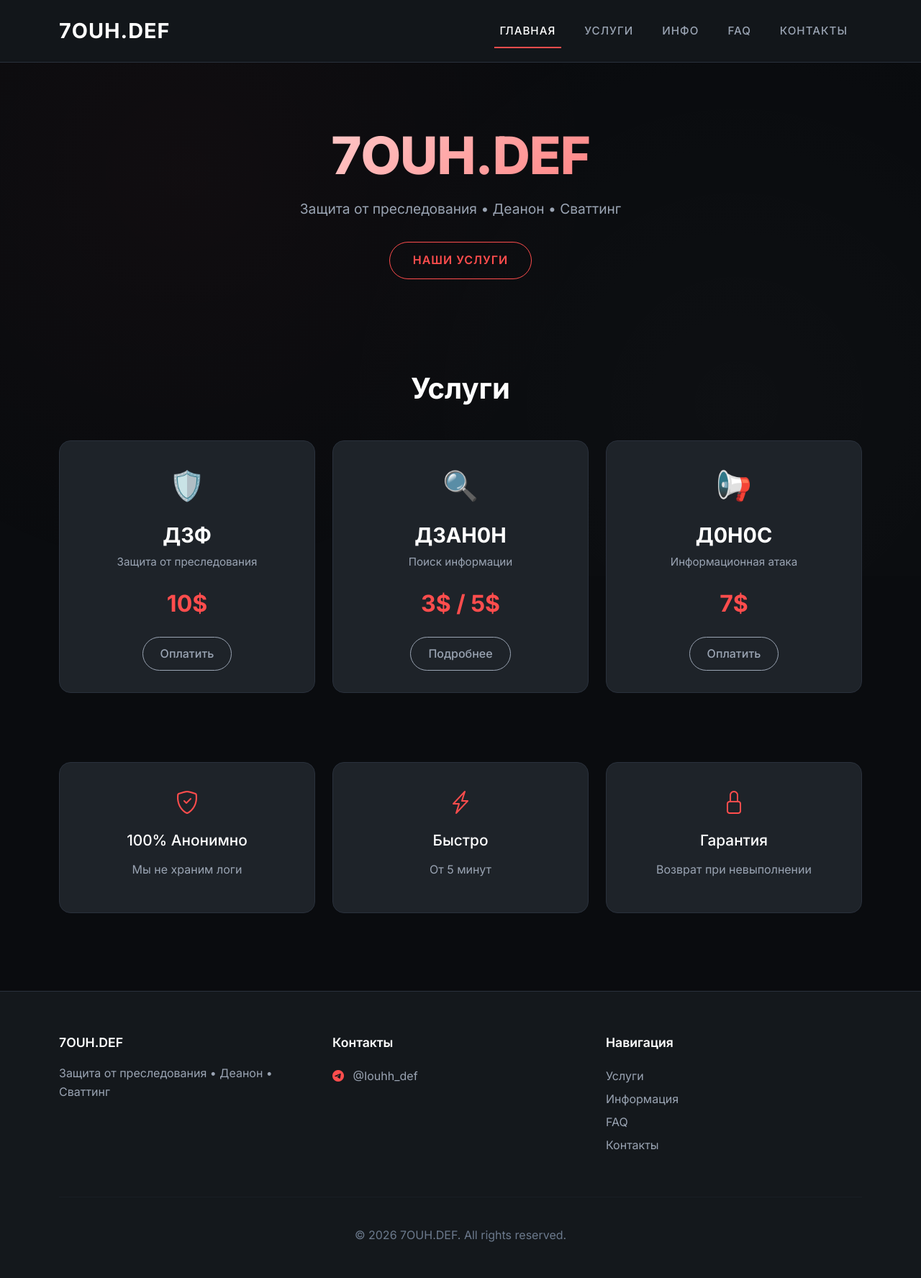
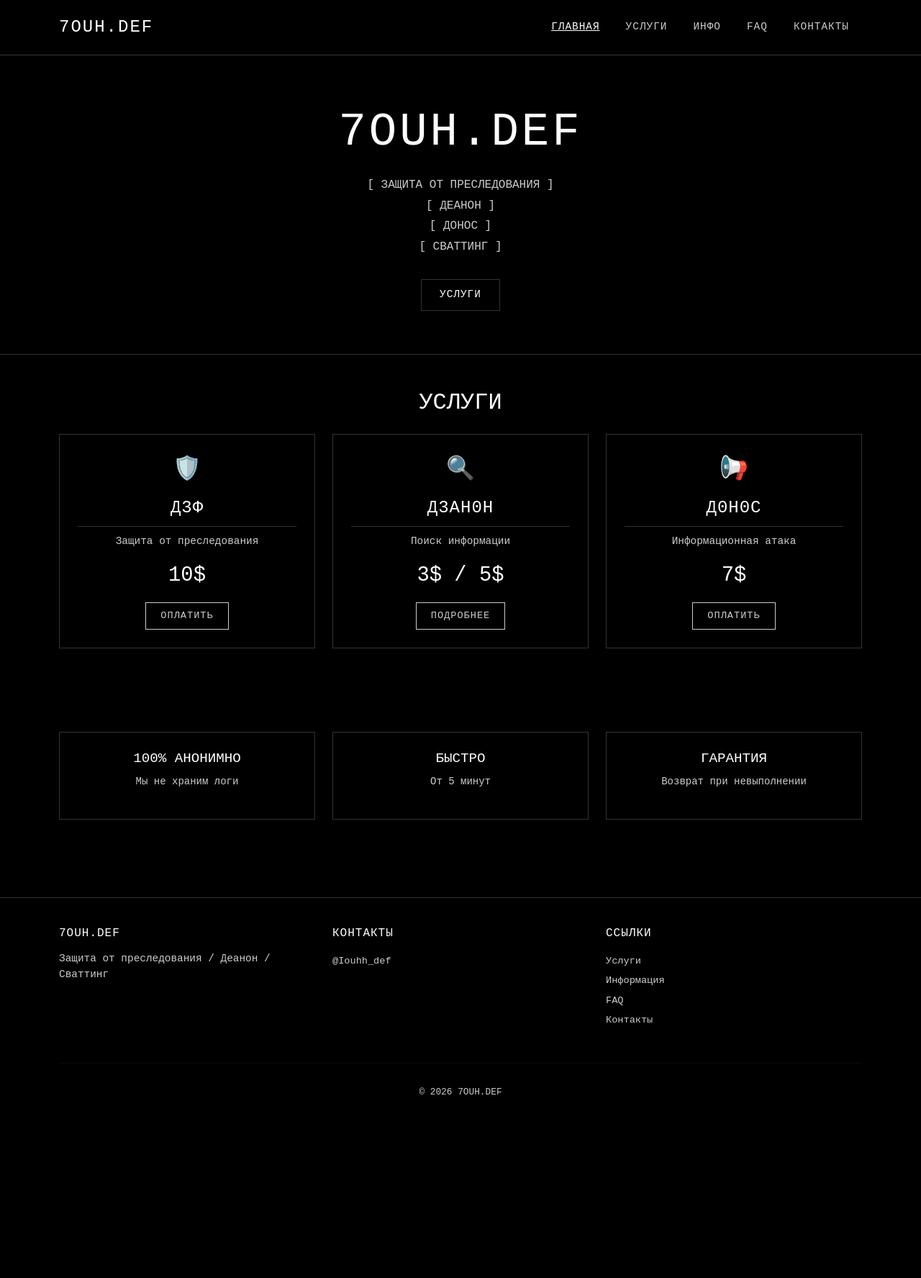
Before and after one commit to zavet-coder/osint_sait, a Flask app: page / in a window 1280 px wide. Shown: the whole page at 72% size. After the commit the page ends 1521 px from the top, so only its background shows below. Run offline with Flask 3, Linux system fonts and the light colour scheme.

Commit message:
обновастиля2

```diff
--- a/static/css/style.css
+++ b/static/css/style.css
@@ -1,15 +1,14 @@
-/* ========== НОВЫЙ МИНИМАЛИСТИЧНЫЙ СТИЛЬ ========== */
+/* ========== DOXBIN СТИЛЬ ========== */
 :root {
-    --bg-primary: #0a0c0f;
-    --bg-secondary: #14181c;
-    --bg-card: #1e2329;
-    --accent: #ff4d4d;
-    --accent-hover: #ff6666;
+    --bg-primary: #000000;
+    --bg-secondary: #111111;
     --text-primary: #ffffff;
-    --text-secondary: #9aa4b3;
-    --text-muted: #6c7a8d;
-    --border: #2a313c;
-    --glow: rgba(255, 77, 77, 0.15);
+    --text-secondary: #cccccc;
+    --text-muted: #666666;
+    --border: #333333;
+    --accent: #ffffff;
+    --link: #cccccc;
+    --link-hover: #ffffff;
 }
 
 * {
@@ -19,87 +18,53 @@
 }
 
 body {
-    font-family: 'Inter', -apple-system, BlinkMacSystemFont, sans-serif;
+    font-family: 'Courier New', 'Lucida Console', monospace;
     background-color: var(--bg-primary);
     color: var(--text-primary);
-    line-height: 1.6;
+    line-height: 1.5;
     min-height: 100vh;
-    padding-top: 80px;
-}
-
-/* ГРАДИЕНТНЫЙ ФОН */
-.glow-bg {
-    position: fixed;
-    top: 0;
-    left: 0;
-    width: 100%;
-    height: 100%;
-    background: radial-gradient(circle at 20% 30%, rgba(255, 77, 77, 0.03) 0%, transparent 50%),
-                radial-gradient(circle at 80% 70%, rgba(255, 255, 255, 0.02) 0%, transparent 50%);
-    pointer-events: none;
-    z-index: -1;
+    padding-top: 70px;
+    font-size: 14px;
 }
 
 /* НАВИГАЦИЯ */
 .navbar {
-    background-color: var(--bg-secondary) !important;
+    background-color: var(--bg-primary) !important;
     border-bottom: 1px solid var(--border);
     padding: 15px 0;
-    position: fixed;
-    top: 0;
-    width: 100%;
-    z-index: 1000;
-    backdrop-filter: blur(10px);
-    background-color: rgba(20, 24, 28, 0.95) !important;
 }
 
 .navbar-brand {
-    font-size: 1.8rem;
-    font-weight: 700;
-    letter-spacing: 1px;
     color: var(--text-primary) !important;
-    transition: color 0.2s ease;
+    font-size: 1.5rem;
+    font-weight: normal;
+    text-transform: uppercase;
+    letter-spacing: 2px;
+    font-family: 'Courier New', monospace;
 }
 
 .navbar-brand:hover {
-    color: var(--accent) !important;
+    color: var(--text-secondary) !important;
 }
 
 .nav-link {
     color: var(--text-secondary) !important;
-    margin: 0 12px;
-    font-weight: 500;
-    font-size: 0.95rem;
+    margin: 0 10px;
     text-transform: uppercase;
+    font-size: 0.9rem;
     letter-spacing: 1px;
-    transition: color 0.2s ease;
-    position: relative;
-}
-
-.nav-link::after {
-    content: '';
-    position: absolute;
-    bottom: -4px;
-    left: 0;
-    width: 0;
-    height: 2px;
-    background-color: var(--accent);
-    transition: width 0.2s ease;
+    font-family: 'Courier New', monospace;
 }
 
 .nav-link:hover,
 .nav-link.active {
     color: var(--text-primary) !important;
-}
-
-.nav-link:hover::after,
-.nav-link.active::after {
-    width: 100%;
+    text-decoration: underline;
 }
 
 .navbar-toggler {
     border: 1px solid var(--border);
-    background-color: var(--bg-card);
+    background-color: var(--bg-primary);
 }
 
 .navbar-toggler-icon {
@@ -108,225 +73,211 @@ body {
 
 /* HERO СЕКЦИЯ */
 .hero-section {
-    padding: 80px 0;
-    position: relative;
-    text-align: center;
+    padding: 60px 0;
+    border-bottom: 1px solid var(--border);
 }
 
 .hero-title {
-    font-size: 4.5rem;
-    font-weight: 800;
-    letter-spacing: -1px;
-    line-height: 1.1;
+    font-size: 4rem;
+    font-weight: normal;
+    text-transform: uppercase;
+    letter-spacing: 4px;
     margin-bottom: 20px;
-    background: linear-gradient(135deg, var(--text-primary) 0%, var(--accent) 100%);
-    -webkit-background-clip: text;
-    -webkit-text-fill-color: transparent;
+    font-family: 'Courier New', monospace;
 }
 
 .hero-subtitle {
     color: var(--text-secondary);
-    font-size: 1.2rem;
+    font-size: 1rem;
     max-width: 600px;
     margin: 0 auto 30px;
+    line-height: 1.8;
 }
 
-/* КАРТОЧКИ УСЛУГ */
+/* КАРТОЧКИ */
 .service-card {
-    background-color: var(--bg-card);
+    background-color: var(--bg-primary);
     border: 1px solid var(--border);
-    border-radius: 16px;
-    padding: 30px;
-    transition: all 0.3s ease;
-    height: 100%;
-    position: relative;
-    overflow: hidden;
-}
-
-.service-card::before {
-    content: '';
-    position: absolute;
-    top: 0;
-    left: 0;
-    width: 2px;
-    height: 0;
-    background-color: var(--accent);
-    transition: height 0.3s ease;
+    padding: 25px;
+    margin-bottom: 20px;
 }
 
 .service-card:hover {
-    transform: translateY(-4px);
-    border-color: var(--accent);
-    box-shadow: 0 12px 30px var(--glow);
-}
-
-.service-card:hover::before {
-    height: 100%;
+    border-color: var(--text-primary);
 }
 
 .service-icon {
-    font-size: 2.5rem;
-    margin-bottom: 20px;
-    color: var(--accent);
+    font-size: 2rem;
+    margin-bottom: 15px;
+    color: var(--text-secondary);
 }
 
 .service-title {
-    font-size: 1.8rem;
-    font-weight: 700;
-    margin-bottom: 8px;
+    font-size: 1.5rem;
+    font-weight: normal;
+    margin-bottom: 10px;
+    text-transform: uppercase;
+    letter-spacing: 1px;
+    font-family: 'Courier New', monospace;
+    border-bottom: 1px solid var(--border);
+    padding-bottom: 10px;
 }
 
 .service-subtitle {
-    color: var(--accent);
-    font-size: 0.9rem;
+    color: var(--text-secondary);
+    font-size: 0.8rem;
     text-transform: uppercase;
     letter-spacing: 1px;
-    margin-bottom: 20px;
+    margin-bottom: 15px;
 }
 
 .service-description {
     color: var(--text-secondary);
-    margin-bottom: 20px;
-    font-size: 0.95rem;
+    margin-bottom: 15px;
+    font-size: 0.9rem;
 }
 
 .service-price {
-    font-size: 2rem;
-    font-weight: 700;
-    color: var(--accent);
-    margin: 20px 0;
+    font-size: 1.8rem;
+    font-weight: normal;
+    margin: 15px 0;
+    color: var(--text-primary);
+    font-family: 'Courier New', monospace;
 }
 
 .service-features {
     list-style: none;
     padding: 0;
-    margin: 20px 0;
+    margin: 15px 0;
+    border-top: 1px solid var(--border);
+    border-bottom: 1px solid var(--border);
+    padding: 15px 0;
 }
 
 .service-features li {
     color: var(--text-secondary);
-    padding: 8px 0;
-    display: flex;
-    align-items: center;
-    gap: 10px;
-    border-bottom: 1px solid var(--border);
+    padding: 5px 0;
+    font-size: 0.9rem;
 }
 
 .service-features li::before {
-    content: '→';
-    color: var(--accent);
-    font-weight: bold;
+    content: '>';
+    margin-right: 10px;
+    color: var(--text-primary);
 }
 
 .service-note {
-    background-color: var(--bg-secondary);
     border: 1px solid var(--border);
-    border-radius: 8px;
     padding: 10px;
-    margin-top: 20px;
+    margin-top: 15px;
     color: var(--text-secondary);
-    font-size: 0.9rem;
+    font-size: 0.85rem;
 }
 
 /* КНОПКИ */
 .btn-modern {
     background-color: transparent;
-    border: 1px solid var(--accent);
-    color: var(--accent);
-    padding: 12px 32px;
-    font-weight: 600;
+    border: 1px solid var(--border);
+    color: var(--text-primary);
+    padding: 10px 25px;
+    font-size: 0.9rem;
     text-transform: uppercase;
     letter-spacing: 1px;
-    border-radius: 30px;
-    transition: all 0.3s ease;
+    transition: all 0.2s ease;
     text-decoration: none;
     display: inline-block;
-    cursor: pointer;
+    font-family: 'Courier New', monospace;
 }
 
 .btn-modern:hover {
-    background-color: var(--accent);
+    border-color: var(--text-primary);
     color: var(--text-primary);
-    transform: translateY(-2px);
-    box-shadow: 0 8px 20px var(--glow);
 }
 
 .btn-modern-light {
     background-color: transparent;
     border: 1px solid var(--text-secondary);
     color: var(--text-secondary);
-    padding: 10px 24px;
-    font-weight: 500;
-    border-radius: 30px;
-    transition: all 0.3s ease;
+    padding: 8px 20px;
+    font-size: 0.85rem;
+    text-transform: uppercase;
+    letter-spacing: 1px;
+    transition: all 0.2s ease;
     text-decoration: none;
     display: inline-block;
+    font-family: 'Courier New', monospace;
 }
 
 .btn-modern-light:hover {
-    border-color: var(--accent);
-    color: var(--accent);
+    border-color: var(--text-primary);
+    color: var(--text-primary);
 }
 
 /* ПЛАТЕЖИ */
 .payment-info {
-    background-color: var(--bg-card);
     border: 1px solid var(--border);
-    border-radius: 24px;
-    padding: 40px;
+    padding: 30px;
     margin: 20px 0;
+    background-color: var(--bg-primary);
 }
 
 .payment-info h4 {
-    color: var(--accent);
-    font-size: 1.5rem;
-    margin-bottom: 30px;
-    font-weight: 600;
+    color: var(--text-primary);
+    font-size: 1.2rem;
+    margin-bottom: 20px;
+    text-transform: uppercase;
+    letter-spacing: 1px;
+    font-family: 'Courier New', monospace;
+    border-bottom: 1px solid var(--border);
+    padding-bottom: 10px;
 }
 
 /* ВКЛАДКИ */
 .nav-tabs {
-    border: none;
-    justify-content: center;
-    gap: 10px;
-    margin-bottom: 30px;
+    border-bottom: 1px solid var(--border);
+    margin-bottom: 20px;
 }
 
 .nav-tabs .nav-link {
-    border: 1px solid var(--border);
-    border-radius: 30px;
-    padding: 10px 30px;
+    border: none;
+    border-radius: 0;
+    padding: 10px 20px;
     color: var(--text-secondary);
-    font-weight: 500;
-    transition: all 0.3s ease;
+    font-weight: normal;
+    transition: all 0.2s ease;
     background-color: transparent;
+    font-family: 'Courier New', monospace;
+    text-transform: uppercase;
+    font-size: 0.9rem;
 }
 
 .nav-tabs .nav-link.active {
-    background-color: var(--accent);
-    border-color: var(--accent);
+    background-color: transparent;
     color: var(--text-primary);
+    border-bottom: 1px solid var(--text-primary);
 }
 
 /* FAQ */
 .accordion-item {
-    background-color: var(--bg-card);
+    background-color: var(--bg-primary);
     border: 1px solid var(--border);
-    border-radius: 12px;
-    margin-bottom: 15px;
+    margin-bottom: 10px;
 }
 
 .accordion-button {
-    background-color: var(--bg-card);
+    background-color: var(--bg-primary);
     color: var(--text-primary);
-    font-weight: 600;
-    padding: 20px 25px;
-    border-radius: 12px !important;
+    font-weight: normal;
+    padding: 15px 20px;
+    font-family: 'Courier New', monospace;
+    text-transform: uppercase;
+    font-size: 0.9rem;
+    border-radius: 0 !important;
 }
 
 .accordion-button:not(.collapsed) {
-    background-color: var(--bg-card);
-    color: var(--accent);
+    background-color: var(--bg-primary);
+    color: var(--text-primary);
 }
 
 .accordion-button::after {
@@ -334,28 +285,26 @@ body {
 }
 
 .accordion-body {
-    background-color: var(--bg-secondary);
+    background-color: var(--bg-primary);
     color: var(--text-secondary);
-    padding: 20px 25px;
+    padding: 20px;
     border-top: 1px solid var(--border);
-    border-radius: 0 0 12px 12px;
+    font-size: 0.9rem;
 }
 
 /* КОНТАКТЫ */
 .contact-card {
-    background-color: var(--bg-card);
     border: 1px solid var(--border);
-    border-radius: 24px;
-    padding: 40px;
+    padding: 30px;
+    background-color: var(--bg-primary);
 }
 
 .contact-item {
     display: flex;
     align-items: center;
-    gap: 20px;
-    padding: 15px;
+    gap: 15px;
+    padding: 12px;
     border-bottom: 1px solid var(--border);
-    transition: background-color 0.2s ease;
 }
 
 .contact-item:hover {
@@ -363,50 +312,52 @@ body {
 }
 
 .contact-icon {
-    width: 40px;
-    height: 40px;
-    background-color: var(--accent);
-    border-radius: 50%;
+    width: 30px;
+    height: 30px;
     display: flex;
     align-items: center;
     justify-content: center;
-    color: var(--text-primary);
-    font-size: 1.2rem;
+    color: var(--text-secondary);
+    font-size: 1rem;
 }
 
 .contact-info h5 {
-    color: var(--accent);
-    font-size: 0.9rem;
+    color: var(--text-secondary);
+    font-size: 0.8rem;
     text-transform: uppercase;
     letter-spacing: 1px;
-    margin-bottom: 5px;
+    margin-bottom: 2px;
+    font-weight: normal;
 }
 
 .contact-info p,
 .contact-info a {
     color: var(--text-primary);
-    font-size: 1rem;
+    font-size: 0.9rem;
     margin: 0;
     text-decoration: none;
 }
 
 .contact-info a:hover {
-    color: var(--accent);
+    text-decoration: underline;
 }
 
 /* FOOTER */
 footer {
-    background-color: var(--bg-secondary);
     border-top: 1px solid var(--border);
-    padding: 60px 0 30px;
-    margin-top: 60px;
+    padding: 40px 0 20px;
+    margin-top: 40px;
+    background-color: var(--bg-primary);
 }
 
 footer h5 {
     color: var(--text-primary);
-    font-size: 1.1rem;
-    margin-bottom: 20px;
-    font-weight: 600;
+    font-size: 1rem;
+    margin-bottom: 15px;
+    font-weight: normal;
+    text-transform: uppercase;
+    letter-spacing: 1px;
+    font-family: 'Courier New', monospace;
 }
 
 footer a {
@@ -414,41 +365,37 @@ footer a {
     text-decoration: none;
     transition: color 0.2s ease;
     line-height: 2;
+    font-size: 0.85rem;
 }
 
 footer a:hover {
-    color: var(--accent);
+    color: var(--text-primary);
+    text-decoration: underline;
 }
 
 footer hr {
     border-color: var(--border);
-    margin: 40px 0;
+    margin: 30px 0;
 }
 
-/* АНИМАЦИИ */
-@keyframes fadeIn {
-    from {
-        opacity: 0;
-        transform: translateY(20px);
-    }
-    to {
-        opacity: 1;
-        transform: translateY(0);
-    }
+/* УТИЛИТЫ */
+.text-muted-custom {
+    color: var(--text-secondary);
 }
 
-.animate-fade-in {
-    animation: fadeIn 0.6s ease forwards;
+.border-custom {
+    border: 1px solid var(--border);
 }
 
 /* АДАПТИВНОСТЬ */
 @media (max-width: 768px) {
     .hero-title {
-        font-size: 3rem;
+        font-size: 2.5rem;
+        letter-spacing: 2px;
     }
 
     .navbar-nav {
-        margin-top: 15px;
+        margin-top: 10px;
     }
 
     .nav-link {
@@ -457,10 +404,6 @@ footer hr {
     }
 
     .service-card {
-        margin-bottom: 20px;
-    }
-
-    .contact-card {
-        padding: 25px;
+        margin-bottom: 15px;
     }
 }
--- a/templates/base.html
+++ b/templates/base.html
@@ -7,18 +7,12 @@
 
     <!-- Bootstrap 5 CSS -->
     <link href="https://cdn.jsdelivr.net/npm/bootstrap@5.3.0/dist/css/bootstrap.min.css" rel="stylesheet">
-    <!-- Google Fonts -->
-    <link href="https://fonts.googleapis.com/css2?family=Inter:wght@300;400;500;600;700;800&display=swap" rel="stylesheet">
     <!-- Bootstrap Icons -->
     <link rel="stylesheet" href="https://cdn.jsdelivr.net/npm/bootstrap-icons@1.11.0/font/bootstrap-icons.css">
-    <!-- AOS -->
-    <link href="https://unpkg.com/aos@2.3.1/dist/aos.css" rel="stylesheet">
     <!-- Custom CSS -->
     <link rel="stylesheet" href="{{ url_for('static', filename='css/style.css') }}">
 </head>
 <body>
-    <div class="glow-bg"></div>
-
     <!-- НАВИГАЦИЯ -->
     <nav class="navbar navbar-expand-lg fixed-top">
         <div class="container">
@@ -29,19 +23,19 @@
             <div class="collapse navbar-collapse" id="navbarNav">
                 <ul class="navbar-nav ms-auto">
                     <li class="nav-item">
-                        <a class="nav-link {% if active_page == 'home' %}active{% endif %}" href="{{ url_for('index') }}">Главная</a>
+                        <a class="nav-link {% if active_page == 'home' %}active{% endif %}" href="{{ url_for('index') }}">ГЛАВНАЯ</a>
                     </li>
                     <li class="nav-item">
-                        <a class="nav-link {% if active_page == 'services' %}active{% endif %}" href="{{ url_for('services') }}">Услуги</a>
+                        <a class="nav-link {% if active_page == 'services' %}active{% endif %}" href="{{ url_for('services') }}">УСЛУГИ</a>
                     </li>
                     <li class="nav-item">
-                        <a class="nav-link {% if active_page == 'info' %}active{% endif %}" href="{{ url_for('info') }}">Инфо</a>
+                        <a class="nav-link {% if active_page == 'info' %}active{% endif %}" href="{{ url_for('info') }}">ИНФО</a>
                     </li>
                     <li class="nav-item">
                         <a class="nav-link {% if active_page == 'faq' %}active{% endif %}" href="{{ url_for('faq') }}">FAQ</a>
                     </li>
                     <li class="nav-item">
-                        <a class="nav-link {% if active_page == 'contact' %}active{% endif %}" href="{{ url_for('contact') }}">Контакты</a>
+                        <a class="nav-link {% if active_page == 'contact' %}active{% endif %}" href="{{ url_for('contact') }}">КОНТАКТЫ</a>
                     </li>
                 </ul>
             </div>
@@ -53,7 +47,7 @@
         {% with messages = get_flashed_messages(with_categories=true) %}
             {% if messages %}
                 {% for category, message in messages %}
-                    <div class="alert alert-{{ category }} alert-dismissible fade show" role="alert" style="background-color: var(--bg-card); border: 1px solid var(--accent); color: var(--text-primary); border-radius: 8px;">
+                    <div class="alert alert-{{ category }} alert-dismissible fade show" role="alert" style="background-color: var(--bg-primary); border: 1px solid var(--border); color: var(--text-primary); border-radius: 0;">
                         {{ message }}
                         <button type="button" class="btn-close btn-close-white" data-bs-dismiss="alert"></button>
                     </div>
@@ -73,16 +67,16 @@
             <div class="row g-4">
                 <div class="col-md-4">
                     <h5>7OUH.DEF</h5>
-                    <p style="color: var(--text-secondary);">Защита от преследования • Деанон • Сваттинг</p>
+                    <p style="color: var(--text-secondary); font-size: 0.9rem;">Защита от преследования / Деанон / Сваттинг</p>
                 </div>
                 <div class="col-md-4">
-                    <h5>Контакты</h5>
+                    <h5>КОНТАКТЫ</h5>
                     <ul class="list-unstyled">
-                        <li><i class="bi bi-telegram" style="color: var(--accent); margin-right: 8px;"></i> <a href="https://t.me/Iouhh_def" target="_blank">@Iouhh_def</a></li>
+                        <li><a href="https://t.me/Iouhh_def" target="_blank">@Iouhh_def</a></li>
                     </ul>
                 </div>
                 <div class="col-md-4">
-                    <h5>Навигация</h5>
+                    <h5>ССЫЛКИ</h5>
                     <ul class="list-unstyled">
                         <li><a href="{{ url_for('services') }}">Услуги</a></li>
                         <li><a href="{{ url_for('info') }}">Информация</a></li>
@@ -93,20 +87,12 @@
             </div>
             <hr>
             <div class="text-center">
-                <p style="color: var(--text-muted);">&copy; {{ current_year }} 7OUH.DEF. All rights reserved.</p>
+                <p style="color: var(--text-secondary); font-size: 0.8rem;">&copy; {{ current_year }} 7OUH.DEF</p>
             </div>
         </div>
     </footer>
 
     <!-- Bootstrap JS -->
     <script src="https://cdn.jsdelivr.net/npm/bootstrap@5.3.0/dist/js/bootstrap.bundle.min.js"></script>
-    <!-- AOS -->
-    <script src="https://unpkg.com/aos@2.3.1/dist/aos.js"></script>
-    <script>
-        AOS.init({
-            duration: 800,
-            once: true
-        });
-    </script>
 </body>
 </html>
--- a/templates/index.html
+++ b/templates/index.html
@@ -1,53 +1,54 @@
 {% extends "base.html" %}
 
-{% block title %}7OUH.DEF - Защита и безопасность{% endblock %}
+{% block title %}7OUH.DEF{% endblock %}
 
 {% block content %}
 <!-- HERO -->
 <section class="hero-section">
-    <div class="container">
-        <h1 class="hero-title" data-aos="fade-up">7OUH.DEF</h1>
-        <p class="hero-subtitle" data-aos="fade-up" data-aos-delay="100">
-            Защита от преследования • Деанон • Сваттинг
+    <div class="container text-center">
+        <h1 class="hero-title">7OUH.DEF</h1>
+        <p class="hero-subtitle">
+            [ ЗАЩИТА ОТ ПРЕСЛЕДОВАНИЯ ]<br>
+            [ ДЕАНОН ]<br>
+            [ ДОНОС ]<br>
+            [ СВАТТИНГ ]
         </p>
-        <div data-aos="fade-up" data-aos-delay="200">
-            <a href="{{ url_for('services') }}" class="btn-modern">Наши услуги</a>
-        </div>
+        <a href="{{ url_for('services') }}" class="btn-modern">УСЛУГИ</a>
     </div>
 </section>
 
-<!-- УСЛУГИ ПРЕВЬЮ -->
+<!-- УСЛУГИ -->
 <section class="container py-5">
-    <h2 class="text-center mb-5" style="font-size: 2.5rem; font-weight: 700;" data-aos="fade-up">Услуги</h2>
+    <h2 class="text-center mb-4" style="font-family: 'Courier New', monospace; text-transform: uppercase;">УСЛУГИ</h2>
 
     <div class="row g-4">
-        <div class="col-md-4" data-aos="fade-up" data-aos-delay="100">
+        <div class="col-md-4">
             <div class="service-card text-center">
                 <div class="service-icon">🛡️</div>
                 <h3 class="service-title">Д3Ф</h3>
                 <p class="service-description">Защита от преследования</p>
                 <div class="service-price">10$</div>
-                <a href="{{ url_for('payment', service_id='def') }}" class="btn-modern-light">Оплатить</a>
+                <a href="{{ url_for('payment', service_id='def') }}" class="btn-modern-light">ОПЛАТИТЬ</a>
             </div>
         </div>
 
-        <div class="col-md-4" data-aos="fade-up" data-aos-delay="200">
+        <div class="col-md-4">
             <div class="service-card text-center">
                 <div class="service-icon">🔍</div>
                 <h3 class="service-title">Д3АН0Н</h3>
                 <p class="service-description">Поиск информации</p>
                 <div class="service-price">3$ / 5$</div>
-                <a href="{{ url_for('services') }}" class="btn-modern-light">Подробнее</a>
+                <a href="{{ url_for('services') }}" class="btn-modern-light">ПОДРОБНЕЕ</a>
             </div>
         </div>
 
-        <div class="col-md-4" data-aos="fade-up" data-aos-delay="300">
+        <div class="col-md-4">
             <div class="service-card text-center">
                 <div class="service-icon">📢</div>
                 <h3 class="service-title">Д0Н0С</h3>
                 <p class="service-description">Информационная атака</p>
                 <div class="service-price">7$</div>
-                <a href="{{ url_for('payment', service_id='donos') }}" class="btn-modern-light">Оплатить</a>
+                <a href="{{ url_for('payment', service_id='donos') }}" class="btn-modern-light">ОПЛАТИТЬ</a>
             </div>
         </div>
     </div>
@@ -56,24 +57,21 @@
 <!-- ПРЕИМУЩЕСТВА -->
 <section class="container py-5">
     <div class="row g-4">
-        <div class="col-md-4" data-aos="fade-up">
+        <div class="col-md-4">
             <div class="service-card text-center">
-                <i class="bi bi-shield-check" style="font-size: 2rem; color: var(--accent);"></i>
-                <h4 style="font-size: 1.3rem; margin: 15px 0;">100% Анонимно</h4>
+                <h4 style="font-size: 1.2rem; margin-bottom: 10px;">100% АНОНИМНО</h4>
                 <p style="color: var(--text-secondary);">Мы не храним логи</p>
             </div>
         </div>
-        <div class="col-md-4" data-aos="fade-up" data-aos-delay="100">
+        <div class="col-md-4">
             <div class="service-card text-center">
-                <i class="bi bi-lightning-charge" style="font-size: 2rem; color: var(--accent);"></i>
-                <h4 style="font-size: 1.3rem; margin: 15px 0;">Быстро</h4>
+                <h4 style="font-size: 1.2rem; margin-bottom: 10px;">БЫСТРО</h4>
                 <p style="color: var(--text-secondary);">От 5 минут</p>
             </div>
         </div>
-        <div class="col-md-4" data-aos="fade-up" data-aos-delay="200">
+        <div class="col-md-4">
             <div class="service-card text-center">
-                <i class="bi bi-lock" style="font-size: 2rem; color: var(--accent);"></i>
-                <h4 style="font-size: 1.3rem; margin: 15px 0;">Гарантия</h4>
+                <h4 style="font-size: 1.2rem; margin-bottom: 10px;">ГАРАНТИЯ</h4>
                 <p style="color: var(--text-secondary);">Возврат при невыполнении</p>
             </div>
         </div>
```
Also changed, not shown: templates/contact.html (+7 -7 lines).
